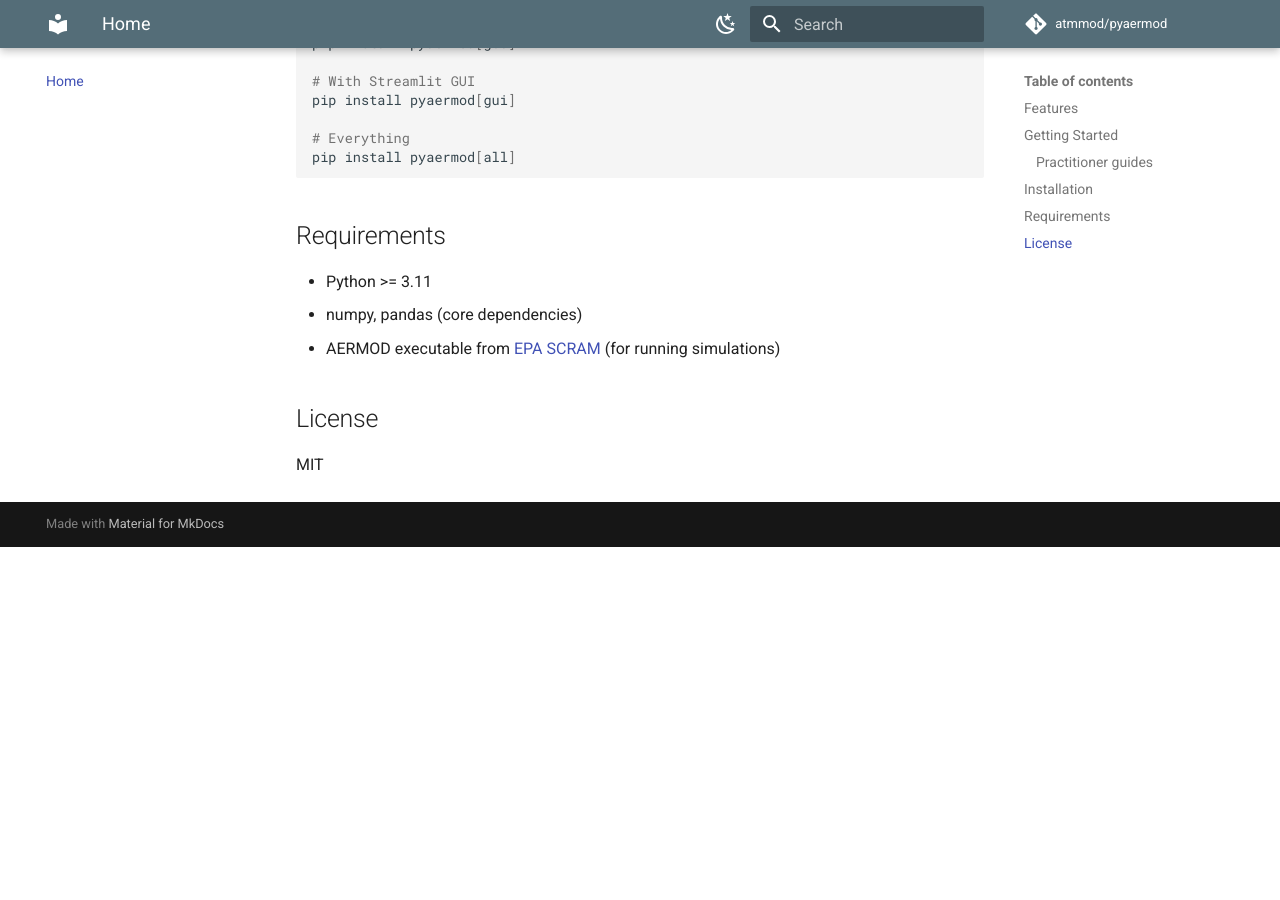
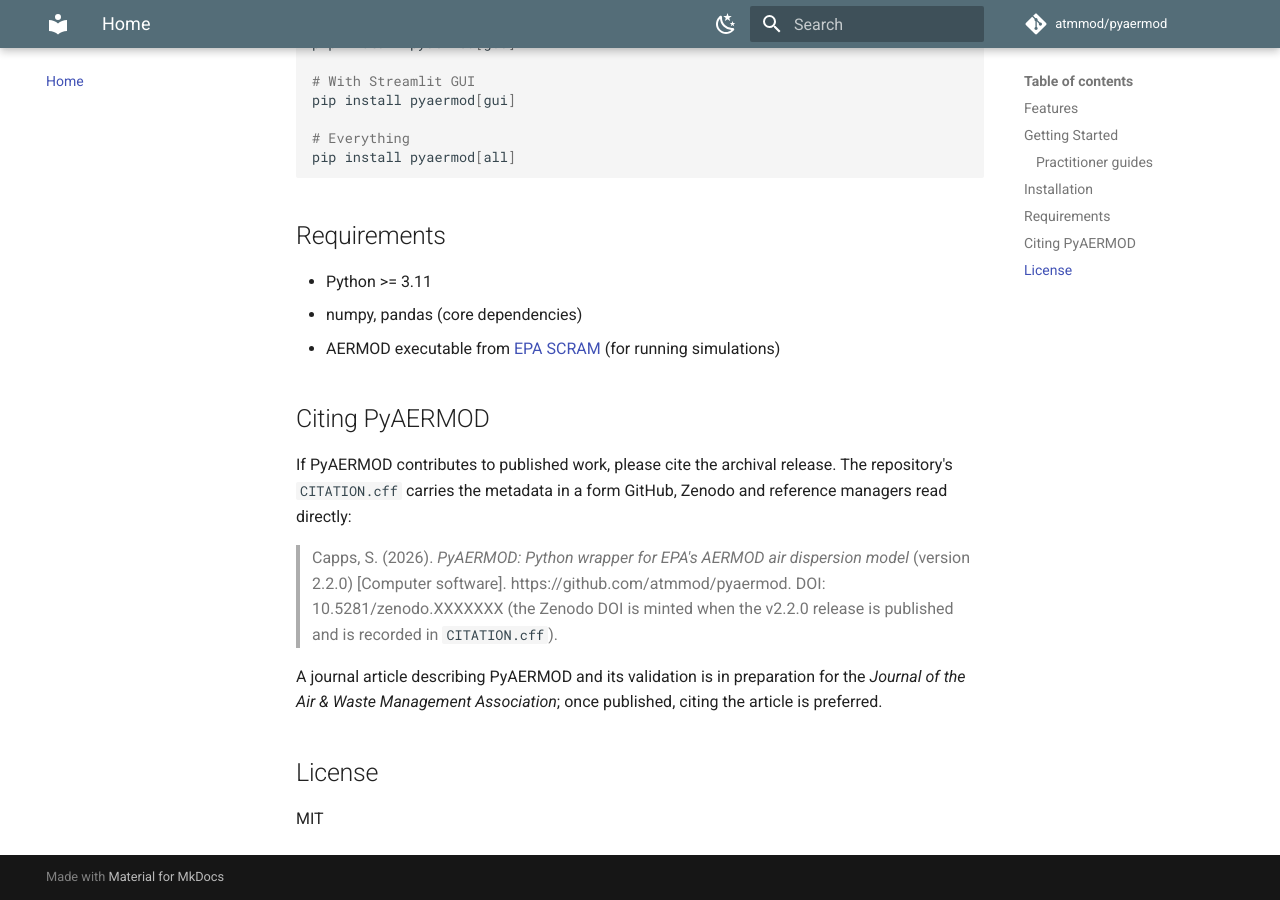
Before and after one commit to atmmod/pyaermod, an MkDocs documentation site: the page built from docs/index.md, in a window 1280 px wide and 900 px high, scrolled down 1397 px. Built offline with MkDocs 1.6.1 and Material for MkDocs 9.7.7, drawn with Linux system fonts in a browser that asks for light colours; comment, search, counter and statistics services are not loaded; before the commit the page ends 1944 px from its top, so only the background shows below that.

Commit message:
Add CITATION.cff and the cite-this text for the archival release
The release the manuscript cites needs citation metadata that GitHub,
Zenodo and reference managers can read, and the repository had none.
CITATION.cff (CFF 1.2.0, validated with cffconvert) carries the title,
the author from pyproject.toml, the MIT licence, the repository URL,
version 2.2.0 and a preferred-citation stub for the JAWMA paper with
the fields settled so far. date-released and doi are placeholders the
release fills in: Zenodo mints the DOI only after the GitHub release is
published, so it cannot be in the release commit; the file's comments
and RELEASING.md say where to paste it afterward.

tests/test_citation.py pins the file's presence, its version against
pyproject.toml and pyaermod.__version__, the well-formed placeholders
and the preferred-citation stub, and runs `cffconvert --validate` when
the tool is on PATH; the 3.12 leg of tests.yml installs it so CI runs
the schema check. README.md and docs/index.md gain a "Citing PyAERMOD"
section with the reference and where the DOI will appear.

Co-Authored-By: Claude Fable 5.1 <noreply@anthropic.com>
Claude-Session: https://claude.ai/code/session_018w4t1R7kCcsh8FKoBJZ7YD

```diff
--- a/docs/index.md
+++ b/docs/index.md
@@ -57,6 +57,22 @@ pip install pyaermod[all]
 - numpy, pandas (core dependencies)
 - AERMOD executable from [EPA SCRAM](https://www.epa.gov/scram) (for running simulations)
 
+## Citing PyAERMOD
+
+If PyAERMOD contributes to published work, please cite the archival
+release. The repository's `CITATION.cff` carries the metadata in a form
+GitHub, Zenodo and reference managers read directly:
+
+> Capps, S. (2026). *PyAERMOD: Python wrapper for EPA's AERMOD air
+> dispersion model* (version 2.2.0) [Computer software].
+> https://github.com/atmmod/pyaermod. DOI: 10.5281/zenodo.XXXXXXX
+> (the Zenodo DOI is minted when the v2.2.0 release is published and is
+> recorded in `CITATION.cff`).
+
+A journal article describing PyAERMOD and its validation is in
+preparation for the *Journal of the Air & Waste Management Association*;
+once published, citing the article is preferred.
+
 ## License
 
 MIT
```
Also changed, not shown: README.md (+18 -0 lines), 3 other files.
